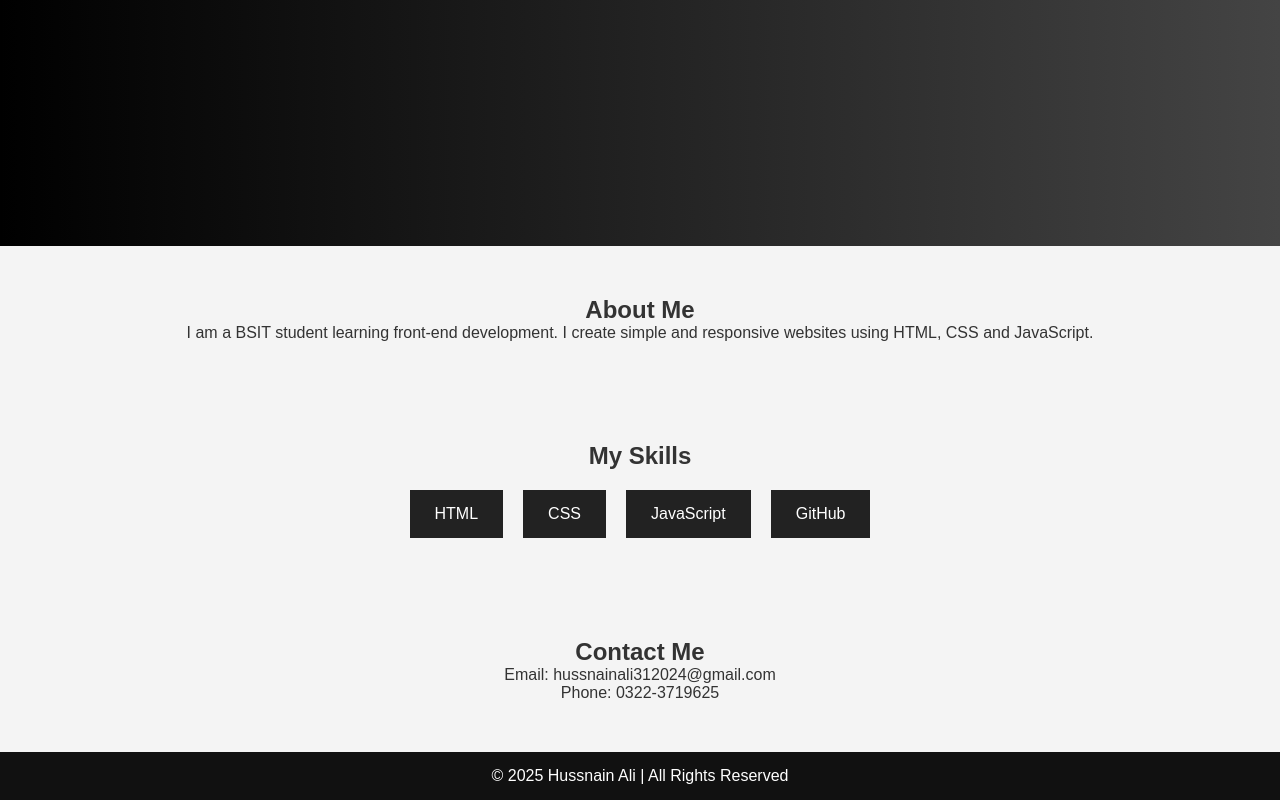
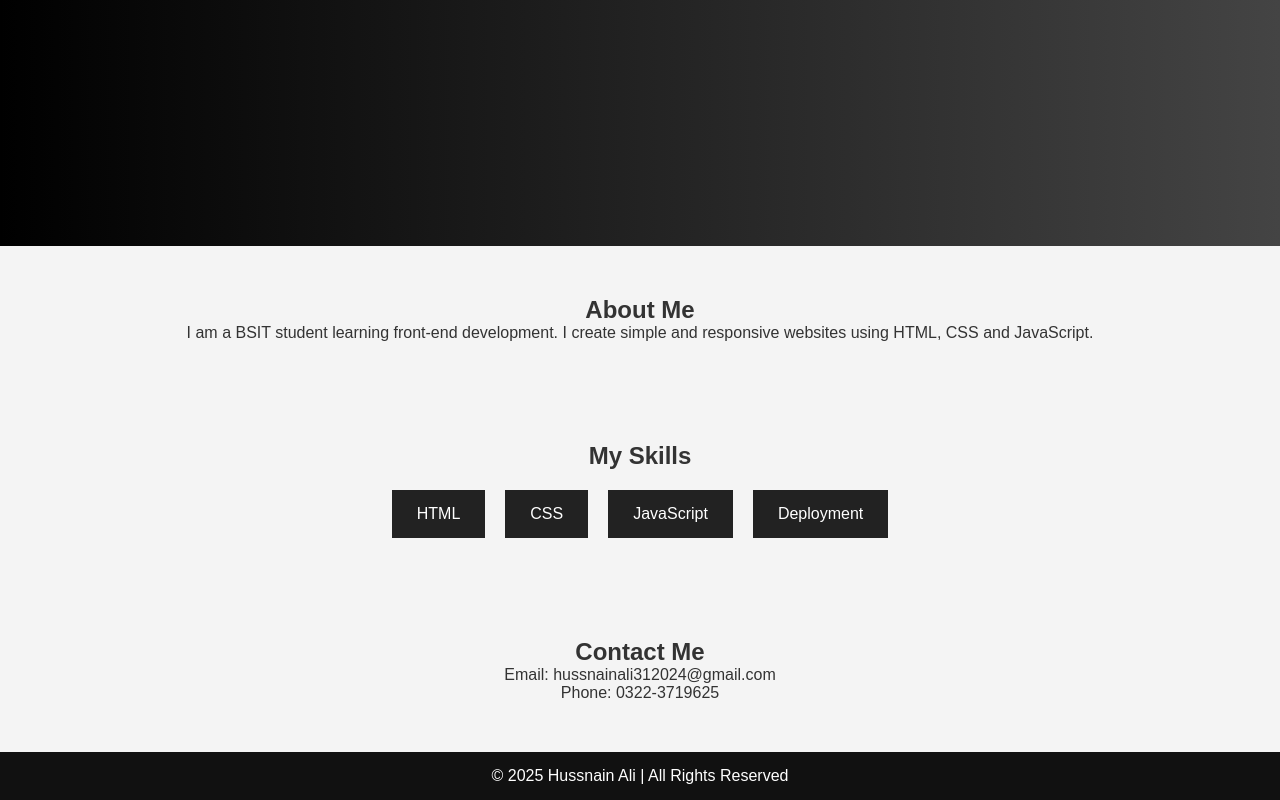
Before and after one commit to hussnain12363/hussnain-wesite, a plain HTML site: page dep.html in a window 1280 px wide. Shown: the part 532-1332 px from the top of the page. Drawn offline with Linux system fonts and the light colour scheme.

Commit message:
Update dep.html

```diff
--- a/dep.html
+++ b/dep.html
@@ -2,7 +2,7 @@
 <html lang="en">
 <head>
   <meta charset="UTF-8">
-  <title>Hussnain Ali | Portfolio</title>
+  <title>Hussnain Ali  Portfolio</title>
   <style>
     * {
   margin: 0;
@@ -121,7 +121,7 @@ footer {
       <div>HTML</div>
       <div>CSS</div>
       <div>JavaScript</div>
-      <div>GitHub</div>
+      <div>Deployment</div>
     </div>
   </section>
 
```
